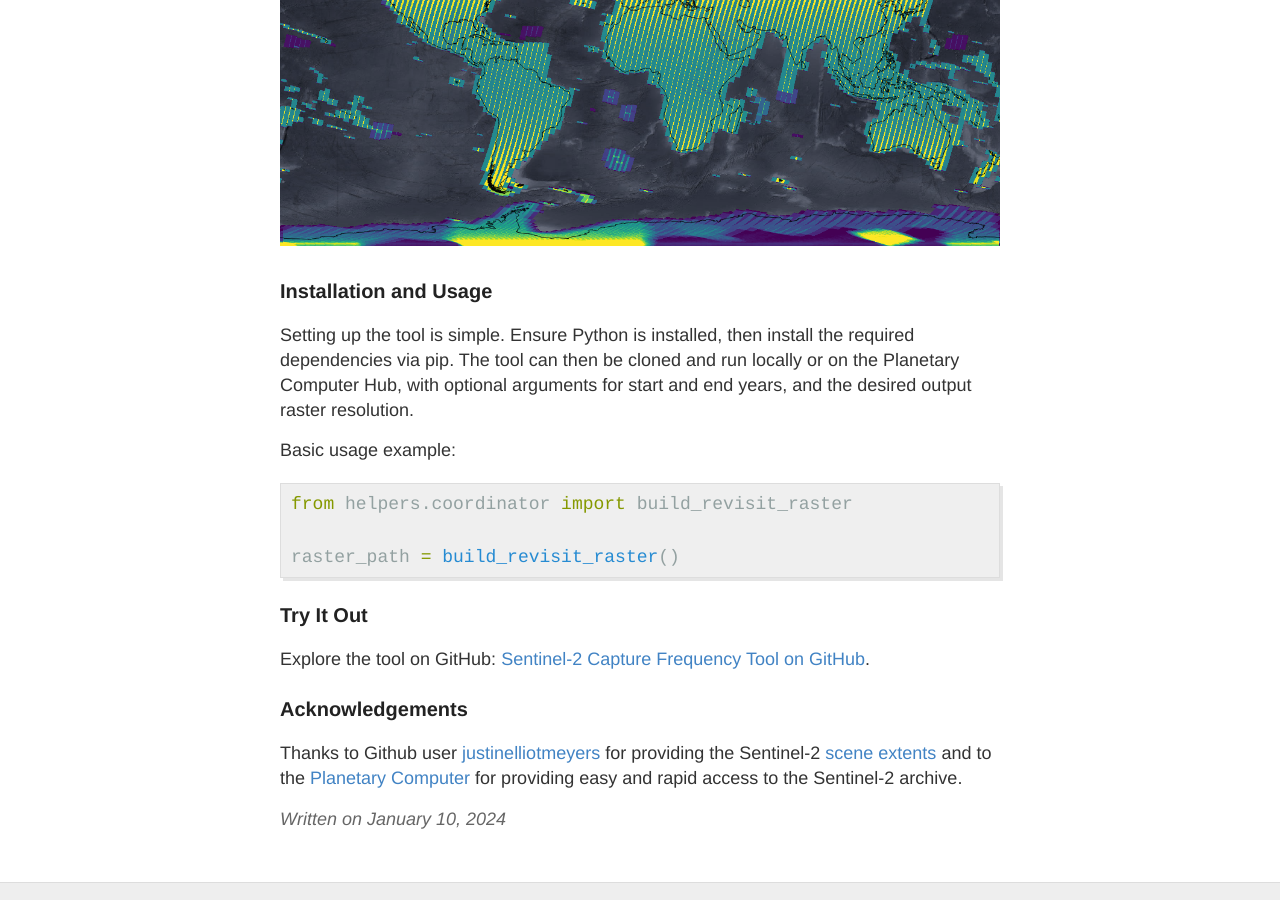
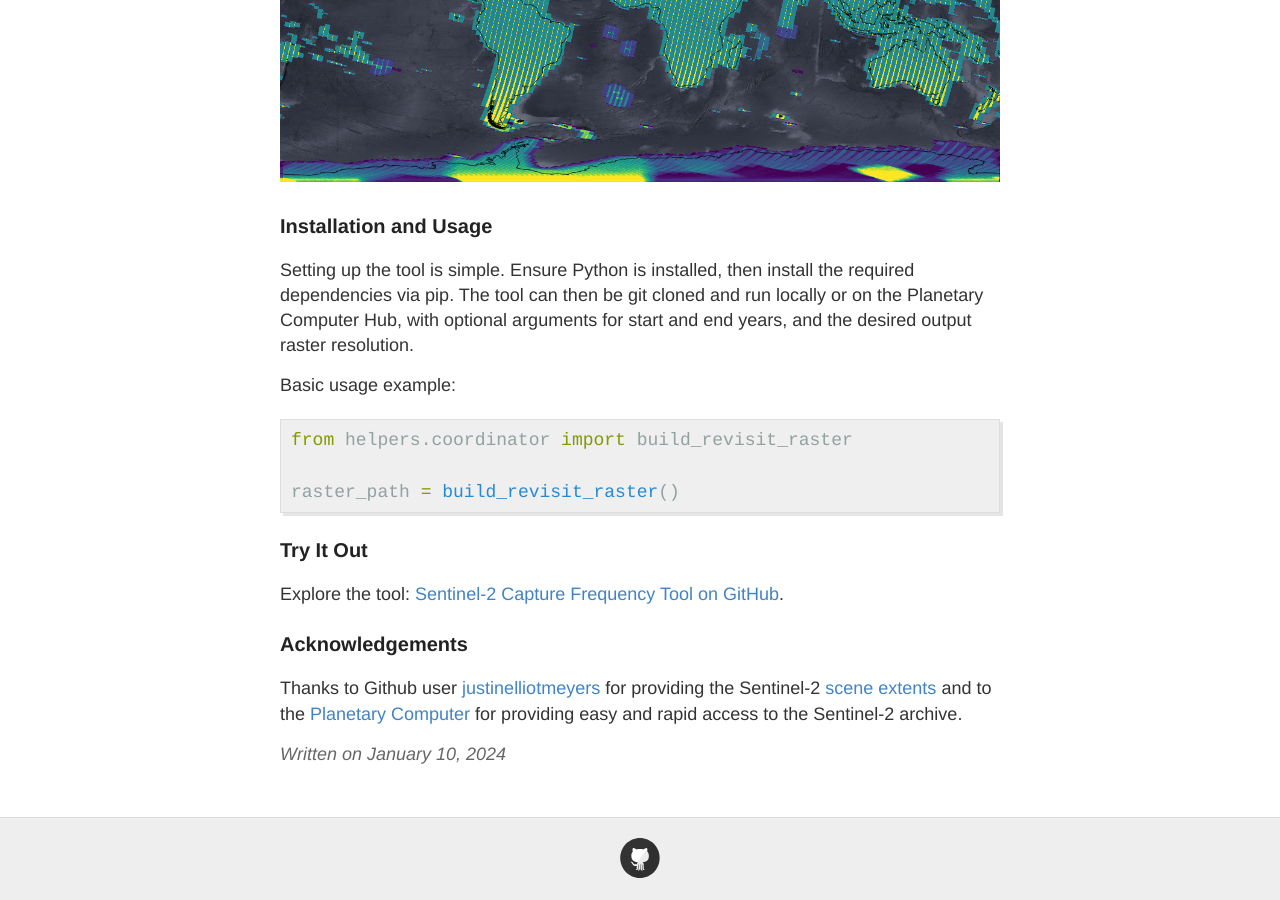
Before and after one commit to DPIRD-DMA/blog, a Jekyll site: the page built from docs/_posts/2024-01-10-Mapping-the-Coverage-Extent-of-Sentinel-2.md, in a window 1280 px wide and 900 px high, scrolled down 2250 px. Built offline with Jekyll 4.4.1, drawn with Linux system fonts in a browser that asks for light colours.

Commit message:
Update tool setup instructions and tool link

```diff
--- a/docs/_posts/2024-01-10-Mapping-the-Coverage-Extent-of-Sentinel-2.md
+++ b/docs/_posts/2024-01-10-Mapping-the-Coverage-Extent-of-Sentinel-2.md
@@ -21,7 +20,7 @@
 
 ### Installation and Usage
 
-Setting up the tool is simple. Ensure Python is installed, then install the required dependencies via pip. The tool can then be cloned and run locally or on the Planetary Computer Hub, with optional arguments for start and end years, and the desired output raster resolution.
+Setting up the tool is simple. Ensure Python is installed, then install the required dependencies via pip. The tool can then be git cloned and run locally or on the Planetary Computer Hub, with optional arguments for start and end years, and the desired output raster resolution.
 
 Basic usage example:
 {% highlight python %}
@@ -34,7 +33,7 @@
 
 ### Try It Out
 
-Explore the tool on GitHub: [Sentinel-2 Capture Frequency Tool on GitHub](https://github.com/DPIRD-DMA/Sentinel-2-capture-frequency).
+Explore the tool: [Sentinel-2 Capture Frequency Tool on GitHub](https://github.com/DPIRD-DMA/Sentinel-2-capture-frequency).
 
 
 ### Acknowledgements
```
Also changed, not shown: other parts of docs/_posts/2024-01-10-Mapping-the-Coverage-Extent-of-Sentinel-2.md (+0 -1 lines).
